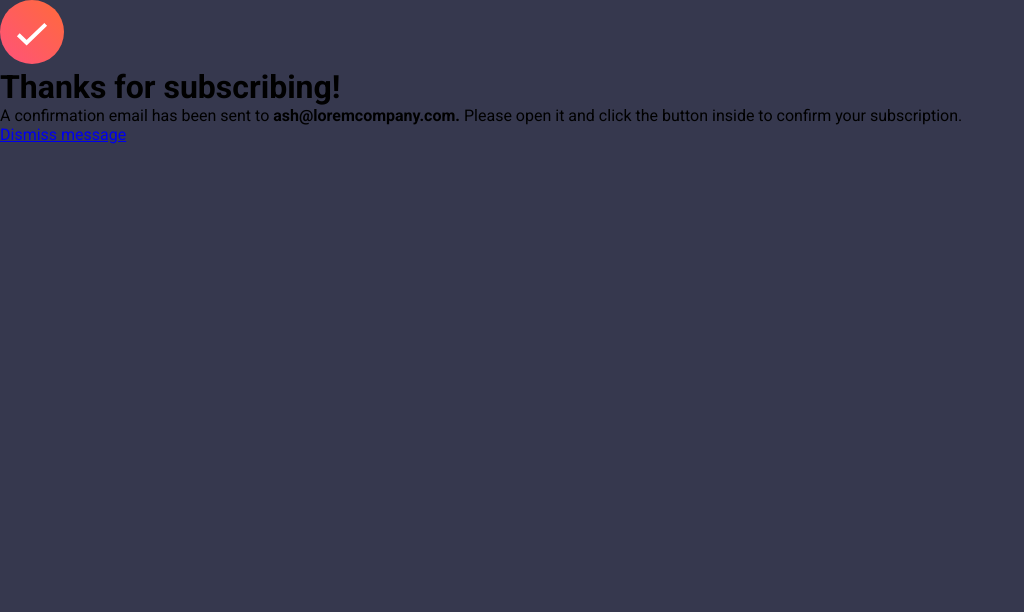
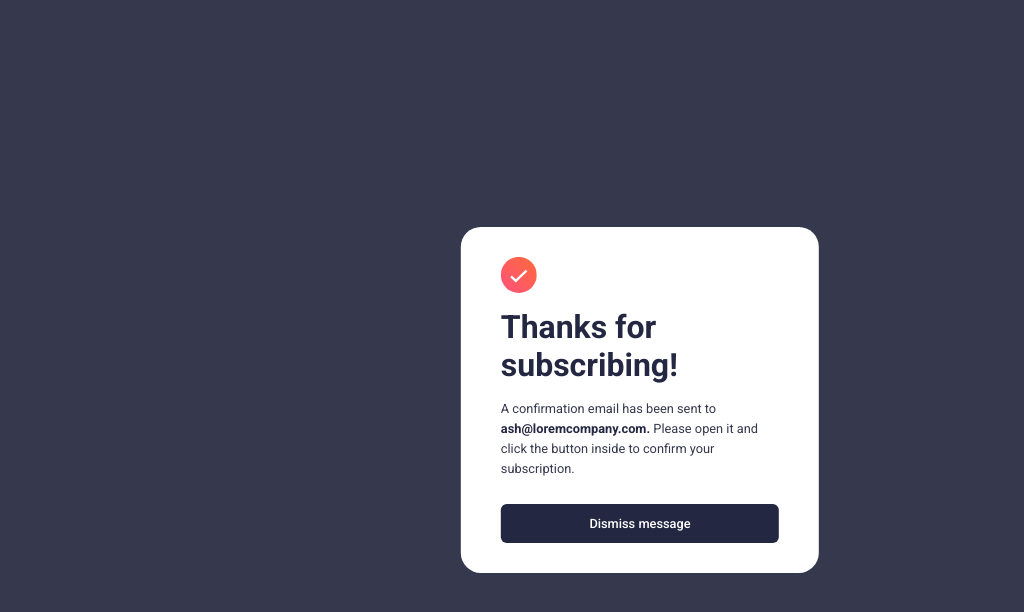
Before and after one commit to Nsoro-Allan/newsletter-signup-main, a plain HTML site: page success.html in a window 1280 px wide. Shown: the whole page, without its empty margins (0-1024 px from the left). Drawn offline with Linux system fonts and the light colour scheme.

Commit message:
changes made...

```diff
--- a/style.css
+++ b/style.css
@@ -3,6 +3,10 @@
     margin: 0;
     padding: 0;
     box-sizing: border-box;
+}
+
+html{
+    scroll-behavior: smooth;
 }
 
 body{
@@ -17,7 +21,7 @@ body{
     align-items: center;
     justify-content: space-between;
     background: hsl(0, 0%, 100%);
-    border-radius: 15px;
+    border-radius: 20px;
     position: absolute;
     top: 50%;
     left: 50%;
@@ -140,3 +144,58 @@ form button{
     cursor: pointer;
     transition: 0.4s ease-in-out;
 }
+
+.success-container{
+    width: 28%;
+    display: flex;
+    flex-direction: row;
+    align-items: center;
+    justify-content: space-between;
+    background: hsl(0, 0%, 100%);
+    border-radius: 20px;
+    position: absolute;
+    top: 50%;
+    left: 50%;
+    transform: translate(-50%,-50%);
+    padding: 20px;
+}
+
+.success-content{
+    padding: 10px 20px;
+    width: 100%;
+    display: flex;
+    flex-direction: column;
+}
+
+.success-content img{
+    width: 13%;
+}
+
+.success-content h1{
+    margin-top: 15px;
+    color: hsl(234, 29%, 20%);
+}
+
+.success-content p{
+    margin-top: 15px;
+    font-size: 0.8rem;
+    line-height: 20px;
+    color: hsl(235, 18%, 26%);
+}
+
+.success-content p strong{
+    color: hsl(234, 29%, 20%);
+}
+
+.success-content a{
+    background: hsl(234, 29%, 20%);
+    margin-top: 25px;
+    padding: 12px 15px;
+    border-radius: 6px;
+    font-size: 0.8rem;
+    color: hsl(0, 0%, 100%);
+    border: none;
+    font-weight: 500;
+    text-decoration: none;
+    text-align: center;
+}
```
